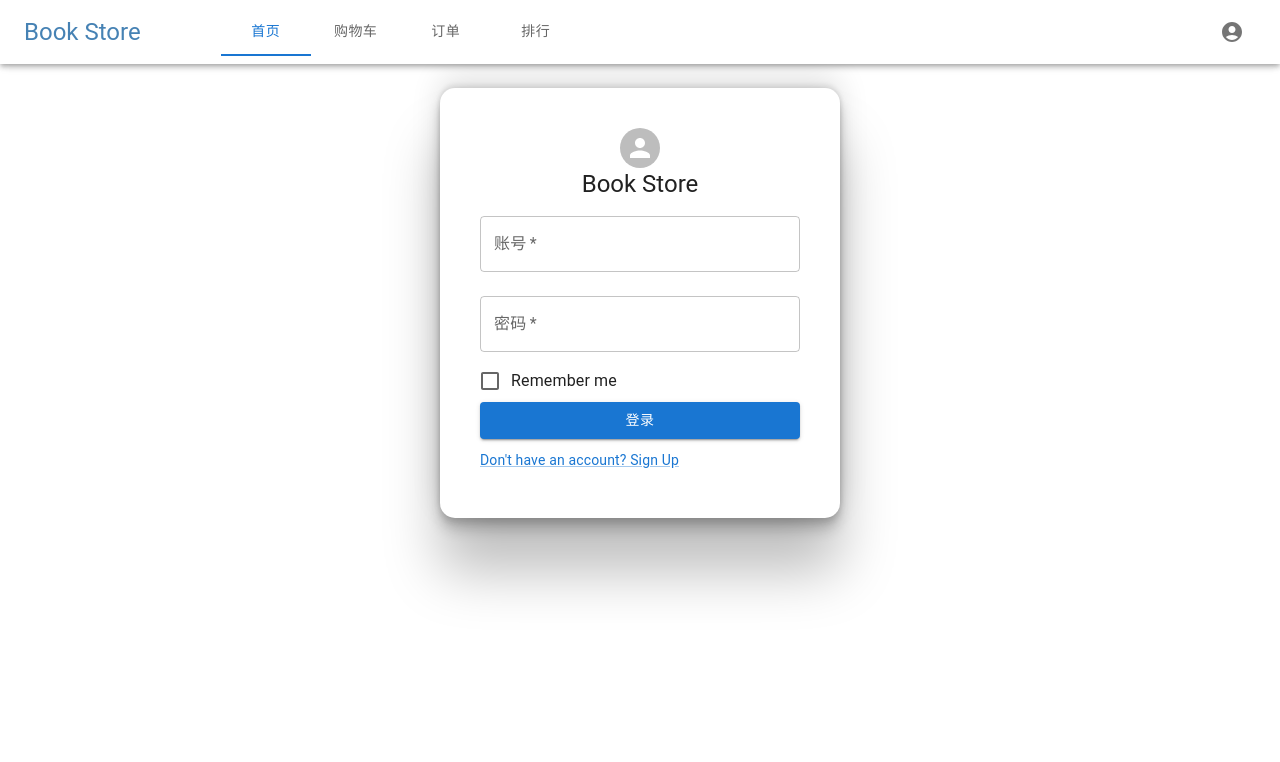
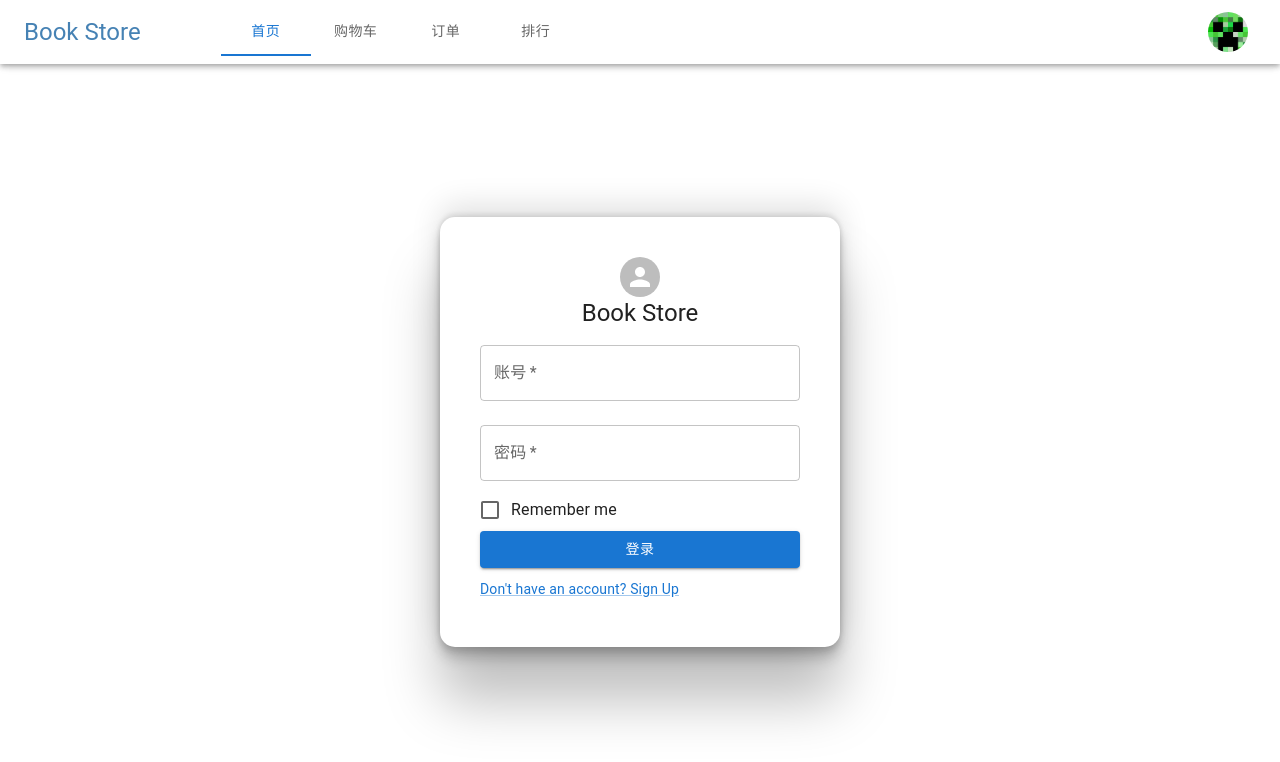
Before and after one commit to creeper12356/online-bookstore, a React (Create React App) app: page /login in a window 1280 px wide. Shown: the top 762 px of the page. Built offline with nearby package versions, Linux system fonts and the light colour scheme; no server answers.

Commit message:
fix: 使用flexGrow属性，使得登录表单居中

```diff
--- a/src/components/CartItemTable.jsx
+++ b/src/components/CartItemTable.jsx
@@ -51,7 +51,6 @@ const CartItemTable = ({ cartItemList, onCartItemDelete, onSelectedCartItemListC
                 {...cartItemWrapper, selected: selected} :
                 cartItemWrapper));
     };
-
 
     const [page, setPage] = useState(0);
     const [rowsPerPage, setRowsPerPage] = useState(20);
--- a/src/components/Layout.jsx
+++ b/src/components/Layout.jsx
@@ -6,13 +6,13 @@ import {useEffect} from "react";
 
 export function BasicLayout ({children}){
     return (
-        <>
+        <div style={{display: 'flex', flexDirection: 'column', height: '100vh'}}>
             <Navigator />
-            <Box component="main" sx={{flexGrow: 1, p: 3}}>
+            <Box component="main" sx={{flexGrow: 1, p: 3, display: 'flex', flexDirection: 'column'}}>
                 <Toolbar/>
                 {children}
             </Box>
-        </>
+        </div>
     );
 };
 
@@ -28,13 +28,5 @@ export function PrivateLayout ({children}){
     useEffect(() => {
         checkLogin();
     });
-    return (
-        <>
-            <Navigator />
-            <Box component="main" sx={{flexGrow: 1, p: 3}}>
-                <Toolbar/>
-                {children}
-            </Box>
-        </>
-    );
+    return <BasicLayout children={children} />;
 }
--- a/src/components/Navigator.jsx
+++ b/src/components/Navigator.jsx
@@ -1,5 +1,4 @@
-import {AppBar,  Box, IconButton, Link, Tab, Tabs, Toolbar, Typography} from "@mui/material";
-import AccountCircleIcon from "@mui/icons-material/AccountCircle";
+import {AppBar, Avatar, Box, IconButton, Link, Tab, Tabs, Toolbar, Typography} from "@mui/material";
 import {useContext} from "react";
 import {NavigatorIndexContext} from "../lib/Context";
 
@@ -34,11 +33,8 @@ const Navigator = () => {
                 </Tabs>
                 <Box sx={{ flexGrow: 1 }} />
                 <Box sx={{ display: { xs: 'none', md: 'flex' } }}>
-                    <IconButton
-                        size="large"
-                        href="/profile"
-                    >
-                        <AccountCircleIcon />
+                    <IconButton href="/profile">
+                        <Avatar src="/creeper.png" />
                     </IconButton>
                 </Box>
             </Toolbar>
--- a/src/components/UserProfile.jsx
+++ b/src/components/UserProfile.jsx
@@ -6,11 +6,12 @@ const UserProfile = ({user}) => {
         display: 'flex',
         flexDirection: 'row',
     }}>
-        <Avatar sx={{width: 150, height: 150}}/>
+        <Avatar src="/creeper.png" sx={{width: 150, height: 150}}/>
         <div style={{
             display: 'flex',
             flexDirection: 'column',
             marginLeft: '80px',
+            marginRight: '80px',
             flexGrow: 1,
             gap: 20,
         }}>
--- a/src/css/BookCard.css
+++ b/src/css/BookCard.css
@@ -1,7 +1,8 @@
 .book-card {
-    min-width: 200px;
-    max-width: 400px;
-    height: 400px;
+    /*min-width: 200px;*/
+    /*max-width: 400px;*/
+    /*height: 400px;*/
+    height: 500px;
     margin: 10px;
     box-shadow: rgba(50, 50, 93, 0.25) 0px 6px 12px -2px, rgba(0, 0, 0, 0.3) 0px 3px 7px -3px!important;
     border-radius: 15px!important;
--- a/src/page/CartPage.jsx
+++ b/src/page/CartPage.jsx
@@ -42,12 +42,15 @@ const CartPage = () => {
                     }}
                 />
                 <div>{`总价：${totalPrice}元`}</div>
+                <div>
                     <Button
+                        fullWidth={false}
                         variant="outlined"
                         disabled={buyButtonDisabled}
                     >
                         立即下单
                     </Button>
+                </div>
             </PrivateLayout>
         </NavigatorIndexContext.Provider>);
 }
--- a/src/page/LoginPage.jsx
+++ b/src/page/LoginPage.jsx
@@ -5,12 +5,15 @@ import LoginForm from "../components/LoginForm";
 const LoginPage = () => {
     return (
             <BasicLayout>
+                <div style={{display: 'flex', flexDirection: 'column', justifyContent: 'center' , flexGrow: 1}}>
                     <LoginForm
                         title="Book Store"
                         userLabel="账号"
                         passwordLabel="密码"
                         loginButtonText="登录"
                     />
+                </div>
+
             </BasicLayout>
     );
 };
```
Also changed, not shown: public/creeper.png (added), src/page/HomePage.jsx (indentation only). Lines whose indentation alone changed are shown as unchanged.
